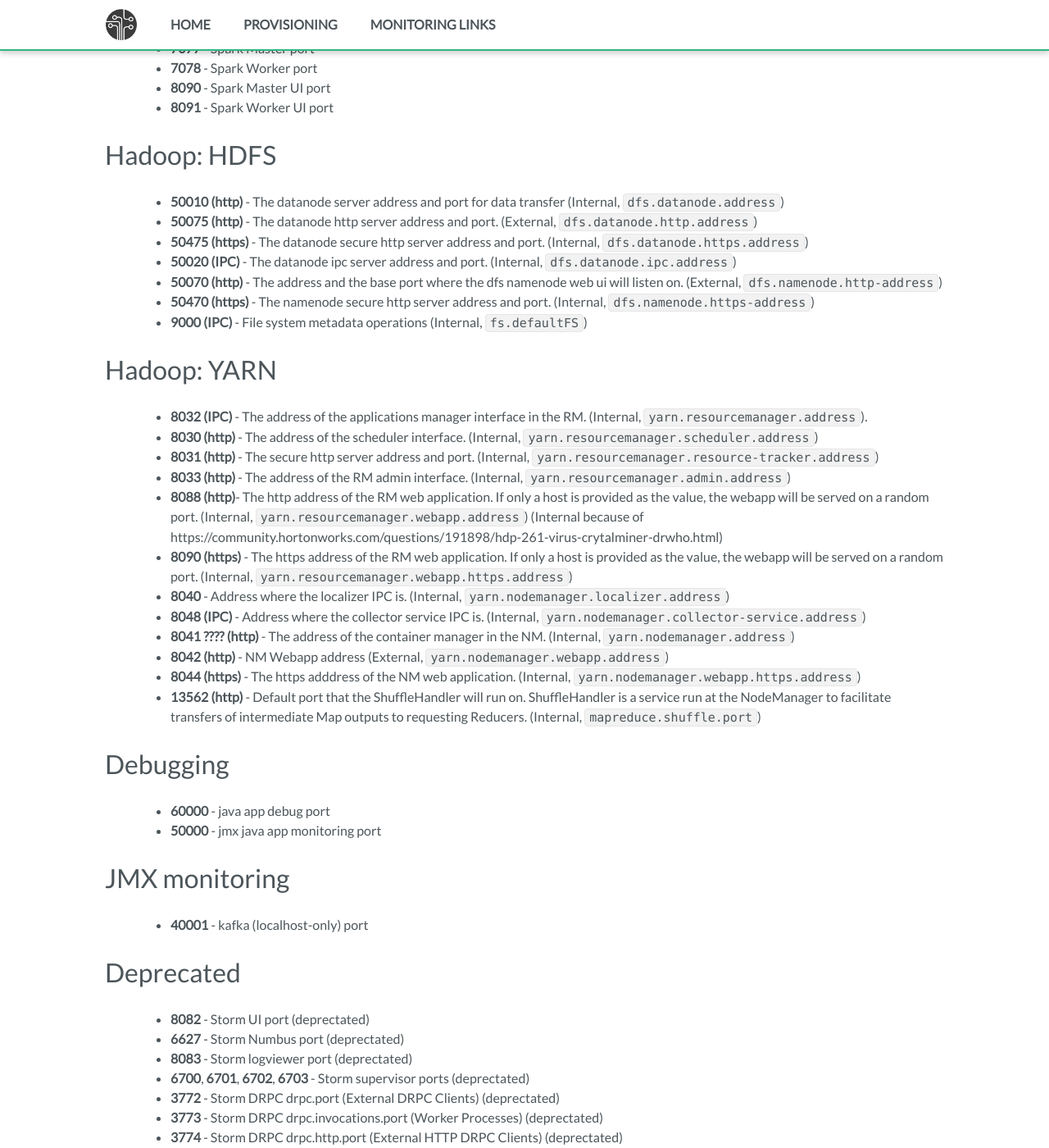
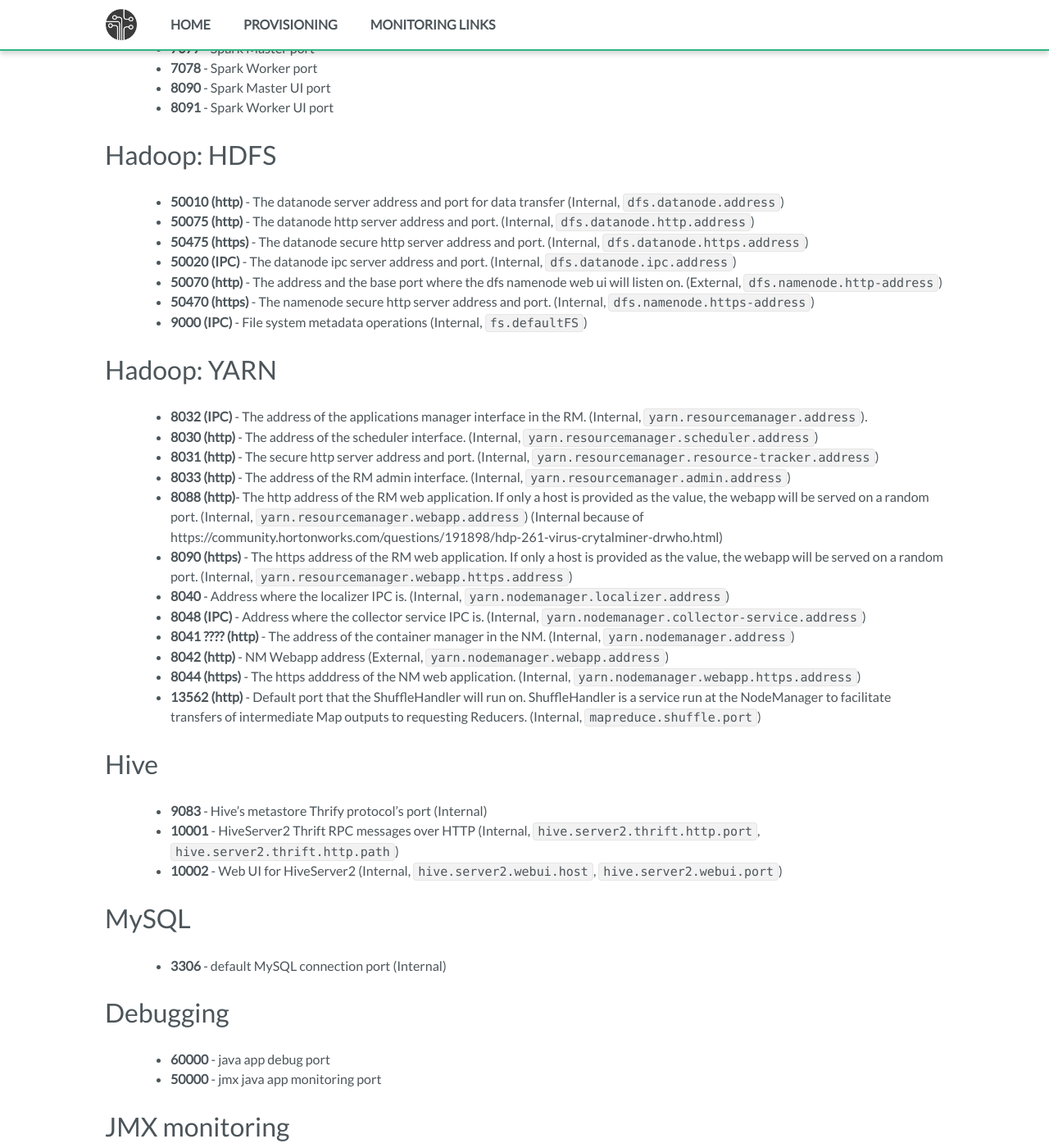
Before and after one commit to fedor-malyshkin/story_line2_build, a Jekyll site: the page built from docs/ports.md, in a window 1280 px wide and 1400 px high, scrolled down 1001 px. Shown: the whole window at 82% size. Built offline with Jekyll 4.4.1, drawn with Linux system fonts in a browser that asks for light colours; some of the changed text lies outside the part shown.

```diff
--- a/docs/_includes/toc.md
+++ b/docs/_includes/toc.md
@@ -6,6 +6,7 @@
 	* [Crawler (Spring Boot, Java)]({{ site.baseurl}}{% link components/crawler.md %})
 	* [Message Broker (Kafka)]({{ site.baseurl}}{% link components/kafka.md %})
 	* [Distributed file storage (Hadoop's HDFS)]({{ site.baseurl}}{% link components/hadoop-hdfs.md %})
+	* [Data warehouse (Apache Hive)]({{ site.baseurl}}{% link components/hadoop-hive.md %})
 	* [Distributed business logic cluster (Akka, Scala)]({{ site.baseurl}}{% link components/akka.md %})
 	* [Distributed data processing cluster (Spark, Scala)]({{ site.baseurl}}{% link components/spark.md %})
 	* [Indexing/Search engine (Elasticsearch)]({{ site.baseurl}}{% link components/elasticsearch.md %})
--- a/docs/ports.md
+++ b/docs/ports.md
@@ -29,6 +28,7 @@ permalink: ports
 - __8002__ - __server_web__ admin port
 - __8088__ - __crawler__ application port
 - __8089__ - __crawler__ admin port
+- __8011__ - __server_web__ application port
 
 # Spark cluster
 - __7077__ - Spark Master port
@@ -38,7 +38,7 @@ permalink: ports
 
 # Hadoop: HDFS
 - __50010 (http)__ - The datanode server address and port for data transfer (Internal, `dfs.datanode.address`)
-- __50075 (http)__ - The datanode http server address and port.  (External, `dfs.datanode.http.address`)
+- __50075 (http)__ - The datanode http server address and port.  (Internal, `dfs.datanode.http.address`)
 - __50475 (https)__ - The datanode secure http server address and port. (Internal, `dfs.datanode.https.address`)
 - __50020 (IPC)__ - The datanode ipc server address and port.  (Internal, `dfs.datanode.ipc.address`)
 - __50070 (http)__ - The address and the base port where the dfs namenode web ui will listen on.   (External, `dfs.namenode.http-address`)
@@ -59,6 +59,14 @@ permalink: ports
 - __8044 (https)__ - The https adddress of the NM web application.  (Internal, `yarn.nodemanager.webapp.https.address`)
 - __13562 (http)__ - Default port that the ShuffleHandler will run on. ShuffleHandler is a service run at the NodeManager to facilitate transfers of intermediate Map outputs to requesting Reducers. (Internal, `mapreduce.shuffle.port`)
 
+# Hive
+- __9083__ - Hive's metastore Thrify protocol's port (Internal)
+- __10001__ - HiveServer2 Thrift RPC messages over HTTP (Internal, `hive.server2.thrift.http.port`, `hive.server2.thrift.http.path`)
+- __10002__ - Web UI for HiveServer2 (Internal, `hive.server2.webui.host`, `hive.server2.webui.port`)
+
+# MySQL
+- __3306__ - default MySQL connection port (Internal)
+
 # Debugging
 - __60000__ - java app debug port
 - __50000__ - jmx java app monitoring port
```
Also changed, not shown: other parts of docs/ports.md (+0 -1 lines), docs/components/hadoop-hdfs.md (+2 -4 lines), docs/components/hadoop-hive.md (added, +13 -0 lines), 3 other files.
